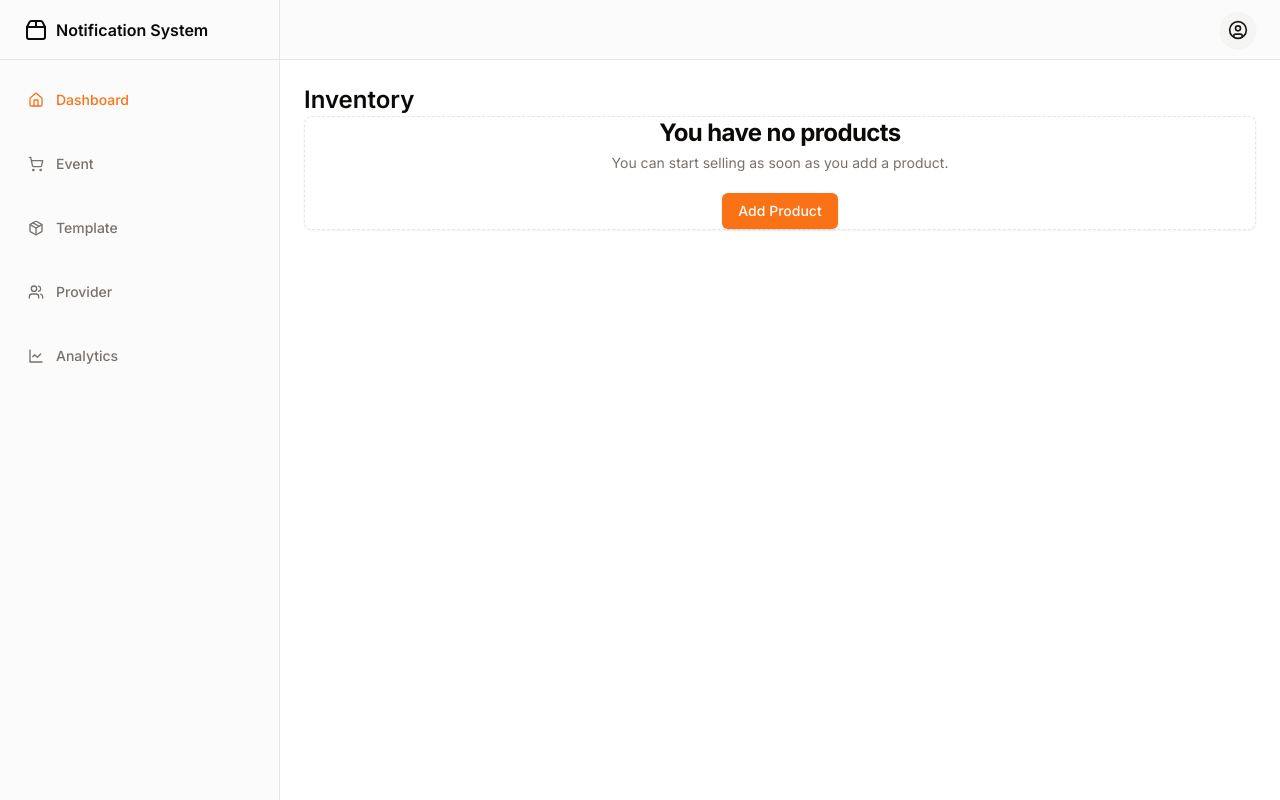
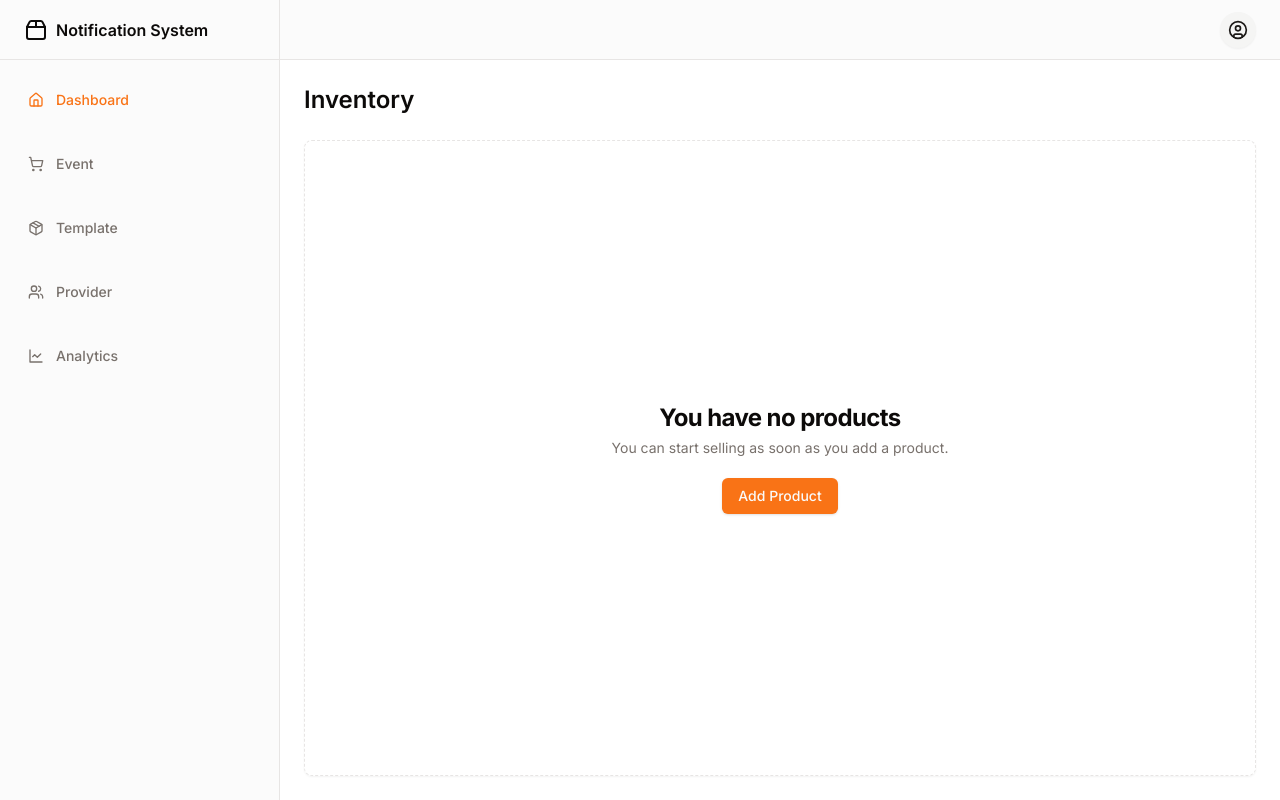
Before and after one commit to aimranee/notification_system_frontend, a Next.js app: page / in a window 1280 px wide. Built offline with nearby package versions, Linux system fonts and the light colour scheme.

Commit message:
Refactoring main components

```diff
--- a/src/components/HeadWrapper.tsx
+++ b/src/components/HeadWrapper.tsx
@@ -1,3 +1,5 @@
+import Head from "next/head";
+
 export default function HeadWrapper({
   children,
 }: {
@@ -5,12 +7,10 @@ export default function HeadWrapper({
 }) {
   return (
     <>
-      <html lang="en" suppressHydrationWarning>
-        <head>
-          <title>Adria | Notification System</title>
-        </head>
-        {children}
-      </html>
+      <Head>
+        <title>Adria | Notification System</title>
+      </Head>
+      {children}
     </>
   );
 }
--- a/src/components/layouts/Layout.tsx
+++ b/src/components/layouts/Layout.tsx
@@ -1,8 +1,8 @@
 import React from "react";
+import { Header } from "./Header";
+import { Sidebar } from "./Sidebar";
 import { Inter as FontSans } from "next/font/google";
 import { cn } from "@/lib/utils";
-import { Header } from "./Header";
-import { Sidebar } from "./Sidebar";
 
 const fontSans = FontSans({
   subsets: ["latin"],
@@ -12,7 +12,7 @@ const fontSans = FontSans({
 function Layout({ children }: any) {
   return (
     <>
-      <body
+      <div
         className={cn(
           "min-h-screen bg-background font-sans antialiased",
           fontSans.variable
@@ -27,7 +27,7 @@ function Layout({ children }: any) {
             </main>
           </div>
         </div>
-      </body>
+      </div>
     </>
   );
 }
--- a/src/pages/_app.tsx
+++ b/src/pages/_app.tsx
@@ -18,12 +18,6 @@ export default function App({ Component, pageProps }: AppPropsWithLayout) {
 
   return getLayout(
     <HeadWrapper>
-      <ToastContainer
-        className={"font-Metropolis"}
-        pauseOnFocusLoss={false}
-        autoClose={500}
-        hideProgressBar={true}
-      />
       <Component {...pageProps} />
     </HeadWrapper>
   );
--- a/src/pages/index.tsx
+++ b/src/pages/index.tsx
@@ -1,5 +1,4 @@
-import { ReactElement, ReactNode } from "react";
-import { GetServerSidePropsContext } from "next";
+import { ReactElement } from "react";
 import Layout from "@/components/layouts/Layout";
 import Dashboard from "@/components/Dashboard";
 
```
